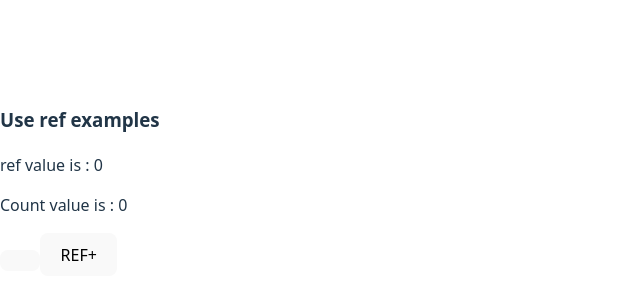
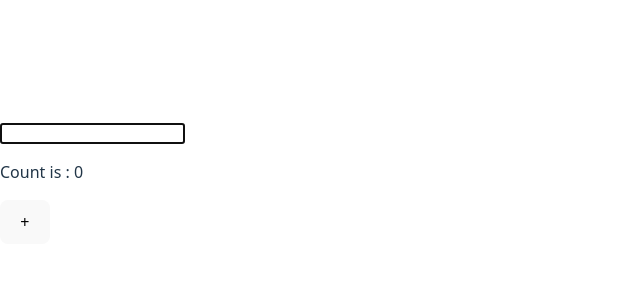
Before and after one commit to shoansa1/front-end-interview-preparation, a React (Vite) app: page / in a window 1280 px wide. Shown: the part 218-518 px from the top of the page, without its empty margins (0-640 px from the left). Built offline with nearby package versions, Linux system fonts and the light colour scheme.

Commit message:
hooks combined, useState, useEffect and useRef

```diff
--- a/src/App.jsx
+++ b/src/App.jsx
@@ -1,9 +1,9 @@
 import React from "react";
-import UseRefExample from "./components/UseRefExample";
+import HooksCombined from "./components/HooksCombined";
 
 function App() {
   return <div className="centered">
-    <UseRefExample />
+    <HooksCombined />
   </div>
 }
 
--- /dev/null
+++ b/src/components/HooksCombined.jsx
@@ -0,0 +1,17 @@
+import React, { useEffect, useRef } from "react";
+import { useState } from "react";
+
+const HooksCombined = () => {
+  const [count, setCount] = useState(0);
+   const inputRef = useRef(null);
+   useEffect(() => {
+        inputRef.current.focus()
+   }, [])
+  return <div>
+    <input ref={inputRef}></input>
+    <p> Count is : {count}</p>
+    <button onClick={()=> setCount(count + 1)}>+</button>
+  </div>;
+};
+
+export default HooksCombined;
```
